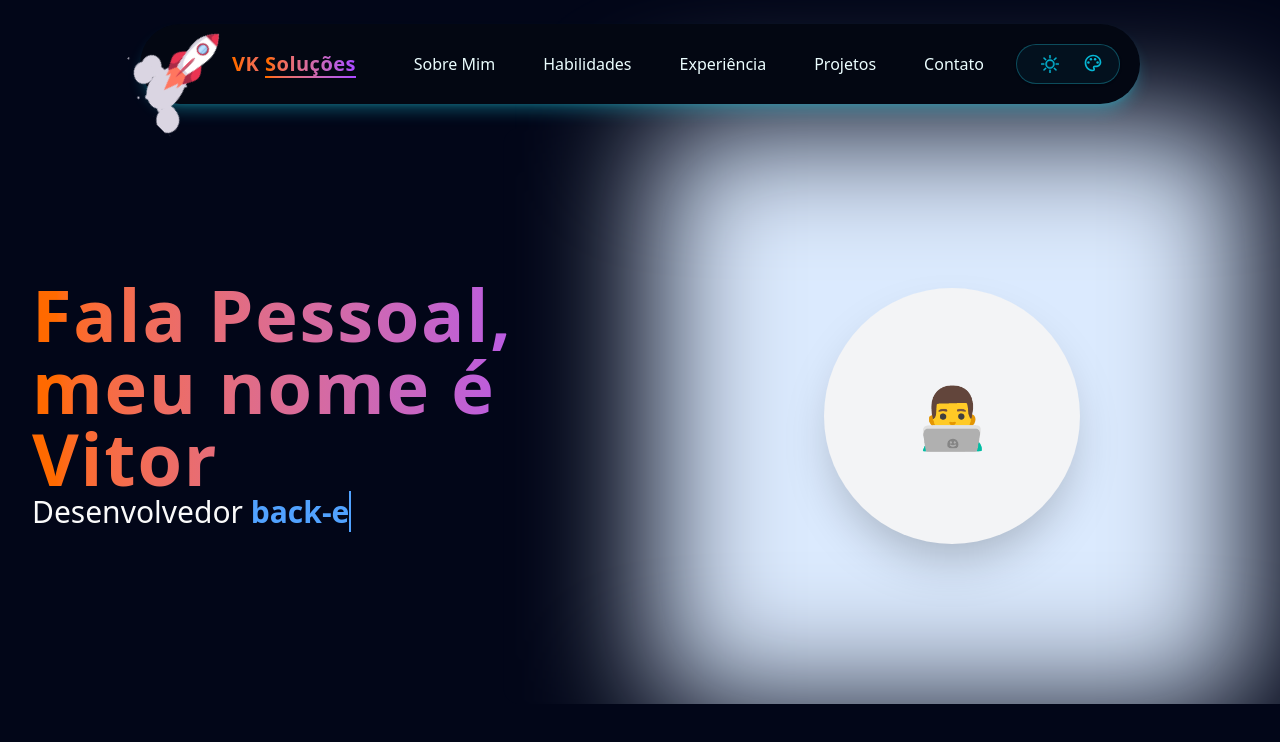
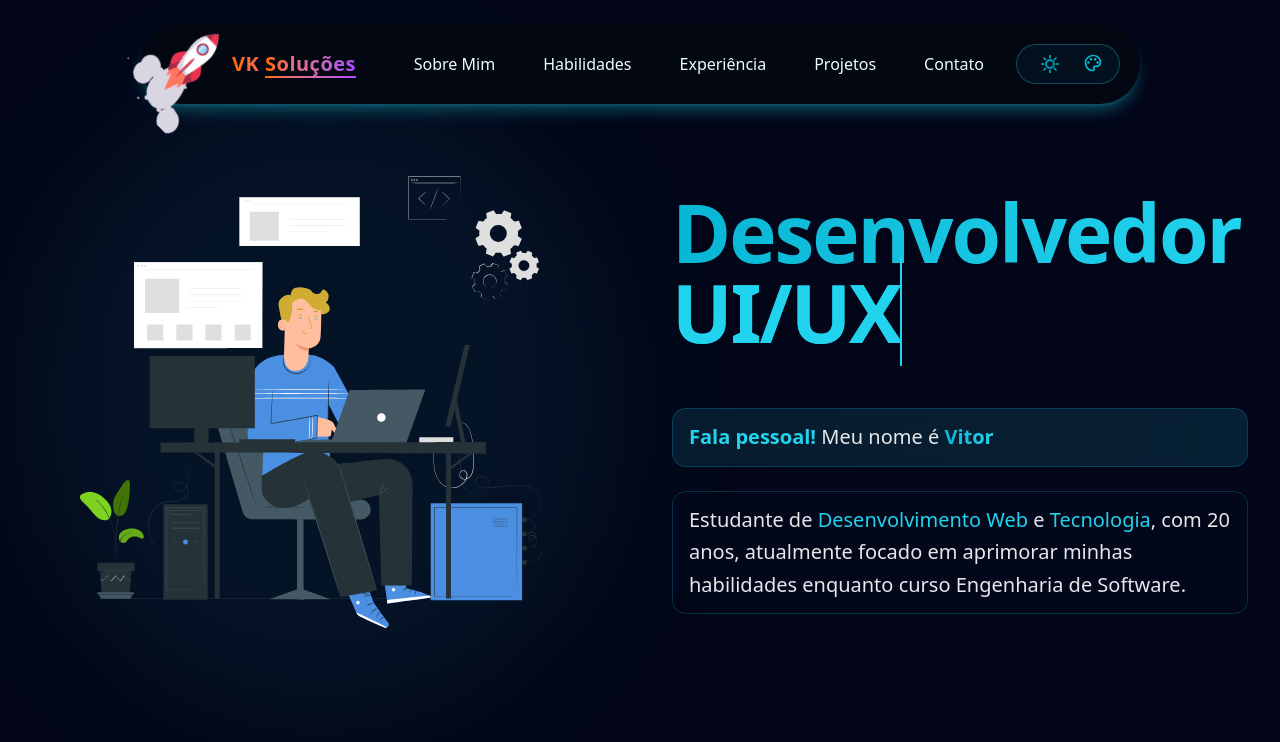
Before and after one commit to vitorkravs/portfolio-profissional-v2, a Next.js app: page / in a window 1280 px wide. Shown: the top 742 px of the page. Built offline with nearby package versions, Linux system fonts and the light colour scheme.

Commit message:
feat: integração de animação e nova estrutura do componente Header

```diff
--- a/app/page.tsx
+++ b/app/page.tsx
@@ -3,7 +3,7 @@ import Header from "@/components/Header";
 
 import dynamic from "next/dynamic";
 
-const Navbar = dynamic(() => import("@/components/Navbar"), { ssr: false })
+const Navbar = dynamic(() => import("@/components/Navbar"), { ssr: true })
 
 export default function Home() {
   return (
@@ -11,7 +11,9 @@ export default function Home() {
       <div className="lg:mx-16">
         <Navbar />
       </div>
-      <Header />
+      <div className="container">
+        <Header />
+      </div>
       <main className="flex flex-col gap-[32px] row-start-2 items-center sm:items-start">
       </main>
     </>
--- a/components/Header/index.tsx
+++ b/components/Header/index.tsx
@@ -1,71 +1,156 @@
-"use client"; // If using Next.js
+"use client";
 
+import Lottie from 'lottie-react';
 import { useEffect, useState } from 'react';
+import { AnimatePresence, motion } from 'framer-motion';
+import animationProgrammer from "../../public/animations/animation-programmer-header.json";
+
+const ROLES = [
+    'Front-End',
+    'UI/UX',
+    'Next.js',
+    'React.js',
+    'Angular.js',
+    'Vue.js',
+    'Back-End',
+];
+
+const TYPING_SPEED = 200;
+const DELETING_SPEED = 80;
+const DELAY_BETWEEN_ROLES = 1500;
+
+const containerVariants = {
+    hidden: { opacity: 0 },
+    visible: {
+        opacity: 1,
+        transition: {
+            staggerChildren: 0.3,
+            delayChildren: 0.5
+        }
+    }
+};
+
+const itemVariants = {
+    hidden: { y: 20, opacity: 0 },
+    visible: {
+        y: 0,
+        opacity: 1,
+        transition: {
+            duration: 0.8,
+            ease: "easeOut"
+        }
+    }
+};
+
+const bubbleVariants = {
+    hidden: { scale: 0 },
+    visible: {
+        scale: 1,
+        transition: {
+            type: "spring",
+            stiffness: 80,
+            damping: 12,
+            duration: 0.8
+        }
+    }
+};
 
 export default function Header() {
-    const [darkMode, setDarkMode] = useState(false);
     const [typedText, setTypedText] = useState('');
     const [currentRoleIndex, setCurrentRoleIndex] = useState(0);
     const [isDeleting, setIsDeleting] = useState(false);
 
-    const roles = [
-        'front-end',
-        'back-end',
-        'full-stack',
-        'React.js',
-        'Next.js'
-    ];
-
-    const typingSpeed = 150;
-    const deletingSpeed = 50;
-    const delayBetweenRoles = 1000;
-
     useEffect(() => {
         const handleTyping = () => {
-            const currentRole = roles[currentRoleIndex];
+            const currentRole = ROLES[currentRoleIndex];
 
             if (isDeleting) {
-                // Deleting text
-                setTypedText(currentRole.substring(0, typedText.length - 1));
-                if (typedText === '') {
+                if (typedText.length > 0) {
+                    setTypedText(currentRole.substring(0, typedText.length - 1));
+                } else {
                     setIsDeleting(false);
-                    setCurrentRoleIndex((prevIndex) => (prevIndex + 1) % roles.length);
+                    setCurrentRoleIndex((prevIndex) => (prevIndex + 1) % ROLES.length);
                 }
             } else {
-                // Typing text
-                setTypedText(currentRole.substring(0, typedText.length + 1));
-                if (typedText === currentRole) {
-                    setTimeout(() => setIsDeleting(true), delayBetweenRoles);
+                if (typedText.length < currentRole.length) {
+                    setTypedText(currentRole.substring(0, typedText.length + 1));
+                } else {
+                    setTimeout(() => setIsDeleting(true), DELAY_BETWEEN_ROLES);
                 }
             }
         };
 
-        const timer = setTimeout(handleTyping, isDeleting ? deletingSpeed : typingSpeed);
+        const timer = setTimeout(handleTyping, isDeleting ? DELETING_SPEED : TYPING_SPEED);
         return () => clearTimeout(timer);
     }, [typedText, currentRoleIndex, isDeleting]);
 
     return (
-        <header className={`container md:!mt-16 md:!pt-16 w-full relative grid grid-cols-1 md:grid-cols-2 gap-8 justify-center items-center min-h-screen md:min-h-[80vh] transition-colors duration-300`}>
-            <div className="z-10">
-                <h1 className="text-7xl bg-white font-extrabold text-transparent bg-clip-text bg-gradient-to-r from-orange-500 to-purple-500 tracking-wide">
-                    Fala Pessoal,<br />meu nome é Vitor
-                </h1>
-                <h2 className="text-xl md:text-2xl lg:text-3xl font-medium mb-6">
-                    Desenvolvedor{' '}
-                    <span className="text-blue-500 dark:text-blue-400 font-bold border-r-2 border-blue-500 dark:border-blue-400">
+        <motion.header
+            initial="hidden"
+            animate="visible"
+            variants={containerVariants}
+            className="w-full relative grid grid-cols-1 lg:grid-cols-2 md:gap-16 justify-center items-center min-h-[600px] md:min-h-screen transition-colors duration-300"
+        >
+            {/* Conteúdo de Texto */}
+            <motion.div
+                className="w-full lg:h-[35rem] xl:h-[40rem] z-10 flex flex-col justify-start items-start order-1 lg:pt-28 lg:order-2"
+                variants={itemVariants}
+            >
+                <motion.h1
+                    className="w-full text-4xl sm:text-5xl md:text-[4rem] lg:text-[4rem] xl:text-[5rem] text-center lg:text-left font-extrabold bg-gradient-to-r from-main-500 to-main-400 text-transparent bg-clip-text tracking-tight md:pt-12 lg:pt-0 mb-14"
+                    variants={itemVariants}
+                >
+                    Desenvolvedor{' '} <br />
+                    <span className="text-main-500 dark:text-main-400 font-bold border-r-2 border-main-500 dark:border-main-400">
                         {typedText}
                     </span>
-                </h2>
-            </div>
+                </motion.h1>
 
-            <div className="relative w-full h-64 md:h-full">
-                <div className={`absolute inset-0 rounded-2xl ${darkMode ? 'bg-blue-900/20' : 'bg-blue-100'} blur-3xl`}></div>
-                <div className="relative h-full flex items-center justify-center">
-                    <div className={`w-48 h-48 md:w-64 md:h-64 rounded-full ${darkMode ? 'bg-gray-800' : 'bg-gray-100'} flex items-center justify-center shadow-2xl`}>
-                        <span className="text-4xl md:text-6xl">👨‍💻</span>
-                    </div>
-                </div>
-            </div>
-        </header>
+                <motion.div
+                    className="max-w-2xl text-lg sm:text-xl md:text-xl text-center md:text-left text-gray-800 dark:text-gray-200 leading-relaxed"
+                    variants={itemVariants}
+                    transition={{ delay: 0.4 }}
+                >
+                    <p className="mb-6 px-4 py-3 bg-gradient-to-r from-main-100/20 to-main-200/20 dark:from-main-900/30 dark:to-main-800/30 rounded-xl backdrop-blur-sm border border-main-300/30 dark:border-main-600/30">
+                        <span className="text-main-500 dark:text-main-400 font-semibold">Fala pessoal!</span> Meu nome é <span className="font-bold bg-gradient-to-r from-main-500 to-main-400 bg-clip-text text-transparent">Vitor</span>
+                    </p>
+                    <p className="px-4 py-3 bg-white/10 dark:bg-gray-900/10 rounded-xl backdrop-blur-sm border border-main-300/30 dark:border-main-600/30">
+                        Estudante de <span className="font-medium text-main-500 dark:text-main-400">Desenvolvimento Web</span> e <span className="font-medium text-main-500 dark:text-main-400">Tecnologia</span>, com 20 anos, atualmente focado em aprimorar minhas habilidades enquanto curso <span className="font-medium">Engenharia de Software</span>.
+                    </p>
+                </motion.div>
+            </motion.div>
+
+            {/* Animação Lottie */}
+            <AnimatePresence>
+                <motion.div
+                    className="relative w-full h-[29rem] md:h-[30rem] lg:h-[35rem] xl:h-[40rem] order-2 lg:order-1"
+                    variants={bubbleVariants}
+                    transition={{ delay: 0.2 }}
+                >
+                    <motion.div
+                        variants={bubbleVariants}
+                        transition={{ delay: 0.2 }}
+                        className="absolute inset-0 rounded-full dark:bg-main-900/20 bg-main-100/70 blur-3xl"
+                    />
+                    <motion.div
+                        className="container relative h-full flex items-center justify-center"
+                        initial={{ scale: 0 }}
+                        animate={{ scale: 1 }}
+                        transition={{
+                            type: "spring",
+                            stiffness: 80,
+                            damping: 12,
+                            delay: 0.4
+                        }}
+                    >
+                        <Lottie
+                            animationData={animationProgrammer}
+                            loop={true}
+                            className="w-full h-full"
+                        />
+                    </motion.div>
+                </motion.div>
+            </AnimatePresence>
+        </motion.header>
     );
 }
```
